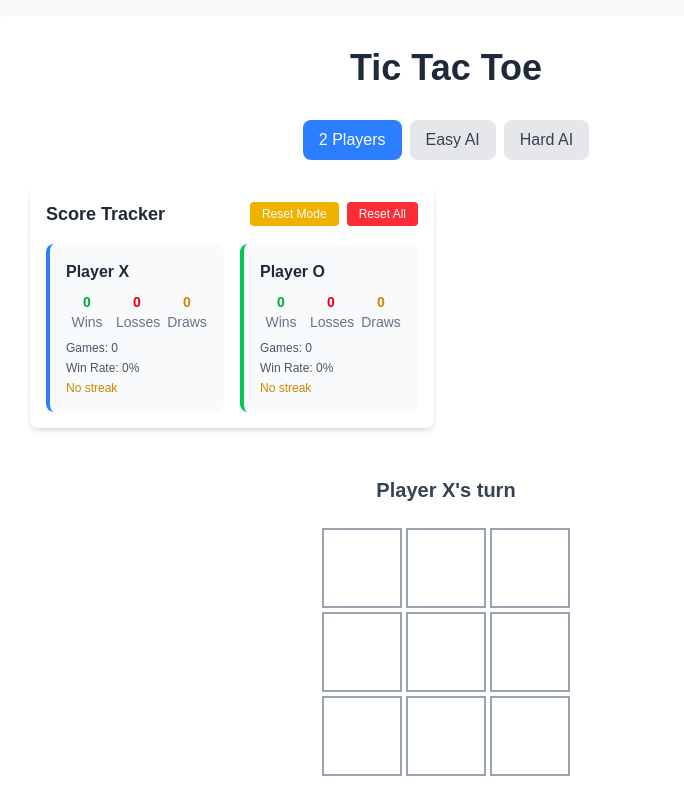
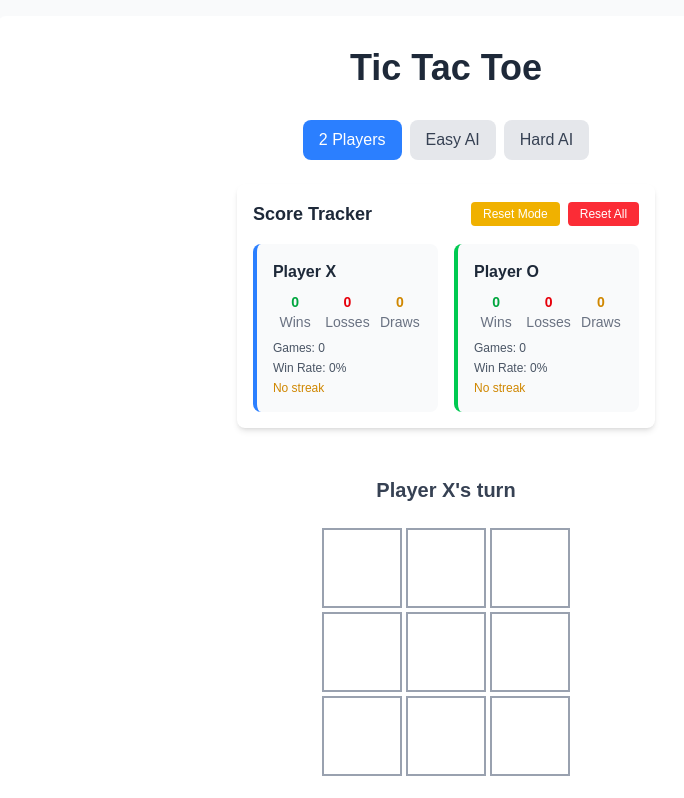
Before and after one commit to giaphat060206/naver-tictactoe, a Next.js app: page / in a window 1280 px wide. Shown: the top 798 px of the page, without its empty margins (194-878 px from the left). Built offline with nearby package versions, Linux system fonts and the light colour scheme.

Commit message:
Adjust score board layout when pvp

```diff
--- a/src/components/TicTacToe.tsx
+++ b/src/components/TicTacToe.tsx
@@ -41,7 +41,7 @@ const TicTacToe: React.FC = () => {
           onModeChange={changeGameMode}
         />
 
-        <div className="grid grid-cols-1 lg:grid-cols-2 gap-6 mb-6">
+        <div className={`mb-6 ${gameState.gameMode === 'pvp' ? 'flex justify-center' : 'grid grid-cols-1 lg:grid-cols-2 gap-6'}`}>
           <ScoreBoard
             gameMode={gameState.gameMode}
             scoreSummary={getScoreSummary(gameState.gameMode)}
```
Also changed, not shown: 1 other file (tests, documents, lock files or other folders).
